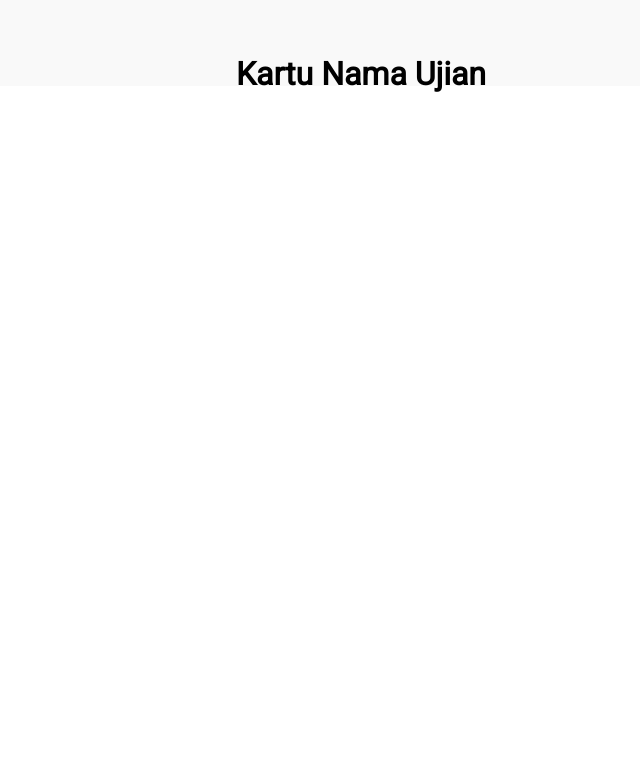
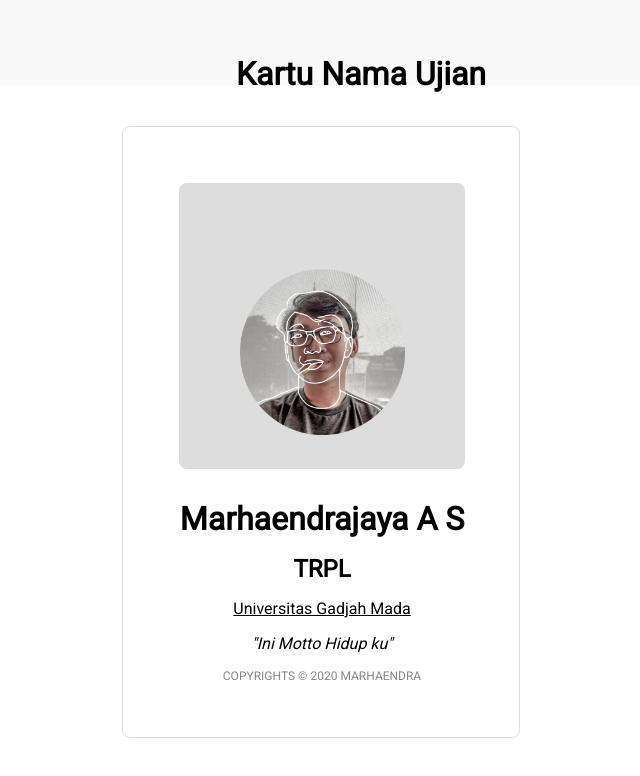
Before and after one commit to Marhaendra/UTS-3-, a plain HTML site: page index.html in a window 1280 px wide. Shown: the top 776 px of the page, without its empty margins (399-1039 px from the left). Drawn offline with Linux system fonts and the light colour scheme.

Commit message:
Initial commit done

```diff
--- a/CSS/style.css
+++ b/CSS/style.css
@@ -20,3 +20,129 @@ nav ul {
     text-align: center;
     color: #000000;
 }
+table {
+    position: absolute;
+    width: 398px;
+    height: 612px;
+    left: 521px;
+    top: 126px;
+    border: 1px solid #DDDDDD;
+    box-sizing: border-box;
+    border-radius: 8px;
+    background: #FFFFFF;
+}
+.rectangle {
+    position: absolute;
+    width: 286px;
+    height: 286px;
+    left: 56px;
+    top: 56px;
+
+    background: #DDDDDD;
+    border-radius: 8px;
+ }
+ .box {
+    position: absolute;
+    width: 237px;
+    height: 114px;
+    left: 81px;
+    top: 142px;
+
+    font-family: Roboto;
+    font-style: normal;
+    font-weight: bold;
+    font-size: 32px;
+    line-height: 37px;
+    text-align: center;
+
+    color: #C4C4C4;
+ }
+ .box img {
+    width: 70%;
+ }
+ .nama {
+    position: absolute;
+    width: 286px;
+    height: 38px;
+    left: 56px;
+    top: 374px;
+
+    font-family: 'Roboto';
+    font-style: normal;
+    font-weight: bold;
+    font-size: 32px;
+    line-height: 37px;
+
+    text-align: center;
+
+    color: #000000;
+ }
+ .prodi {
+    position: absolute;
+    width: 286px;
+    height: 28px;
+    left: 56px;
+    top: 428px;
+
+    font-family: 'Roboto';
+    font-style: normal;
+    font-weight: bold;
+    font-size: 24px;
+    line-height: 28px;
+    text-align: center;
+
+    color: #000000;
+ }
+ .univ {
+    position: absolute;
+    width: 286px;
+    height: 19px;
+    left: 56px;
+    top: 472px;
+
+    font-family: 'Roboto';
+    font-style: normal;
+    font-weight: normal;
+    font-size: 16px;
+    line-height: 19px;
+
+    text-align: center;
+    text-decoration-line: underline;
+
+    color: #000000;
+
+ }
+ .motto {
+    position: absolute;
+    width: 286px;
+    height: 19px;
+    left: 56px;
+    top: 507px;
+
+    font-family: 'Roboto';
+    font-style: italic;
+    font-weight: normal;
+    font-size: 16px;
+    line-height: 19px;
+
+    text-align: center;
+
+    color: #000000;
+ }
+ .cr {
+    position: absolute;
+    width: 286px;
+    height: 14px;
+    left: 56px;
+    top: 542px;
+
+    font-family: 'Roboto';
+    font-style: normal;
+    font-weight: normal;
+    font-size: 12px;
+    line-height: 14px;
+
+    text-align: center;
+
+    color: #888888;
+ }
--- a/index.html
+++ b/index.html
@@ -11,5 +11,20 @@
         Kartu Nama Ujian
         </ul>
     </nav>
+<br><br><br><br><br><br>
+    <table>
+        <tr>
+            <td>
+                <div class="rectangle"></div>
+                <div class="box"><img src="IMG/my_logo.png" alt=""></div>
+                <br><br><br>
+                <div class="nama">Marhaendrajaya A S</div>
+                <div class="prodi">TRPL</div>
+                <div class="univ">Universitas Gadjah Mada</div>
+                <div class="motto">"Ini Motto Hidup ku"</div>
+                <div class="cr">COPYRIGHTS © 2020 MARHAENDRA</div>
+            </td>
+        </tr>
+    </table>
 </body>
 </html>
```
Also changed, not shown: IMG/my_logo.png (added).
